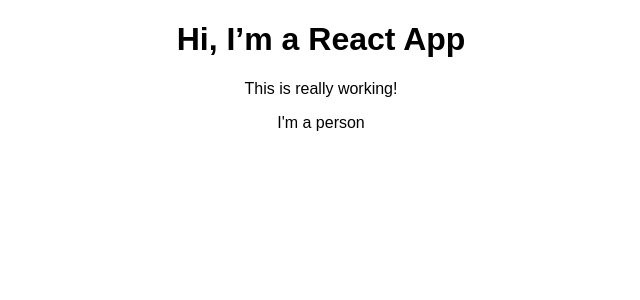
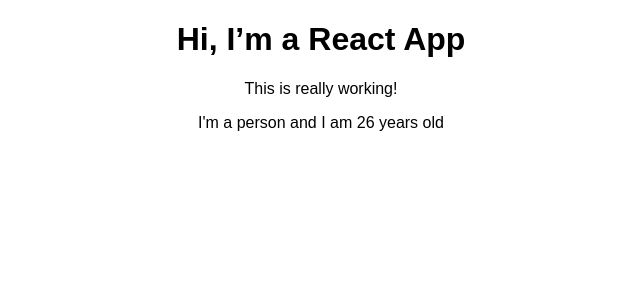
Before and after one commit to lorenshuk/udemy-react-complete-guide, a React (Create React App) app in the folder react-complete-guide/: page / in a window 1280 px wide. Shown: the top 300 px of the page, without its empty margins (319-959 px from the left). Built offline with nearby package versions, Linux system fonts and the light colour scheme.

Commit message:
Done. 3/8/20 9:56 PM

```diff
--- a/react-complete-guide/src/Person/Person.js
+++ b/react-complete-guide/src/Person/Person.js
@@ -1,7 +1,7 @@
 import React from 'react';
 
 const person = () => {
-    return <p>I'm a person</p>
+    return <p>I'm a person and I am {Math.floor(Math.random() * 30)} years old</p>
 };
 
 export default person;
```
